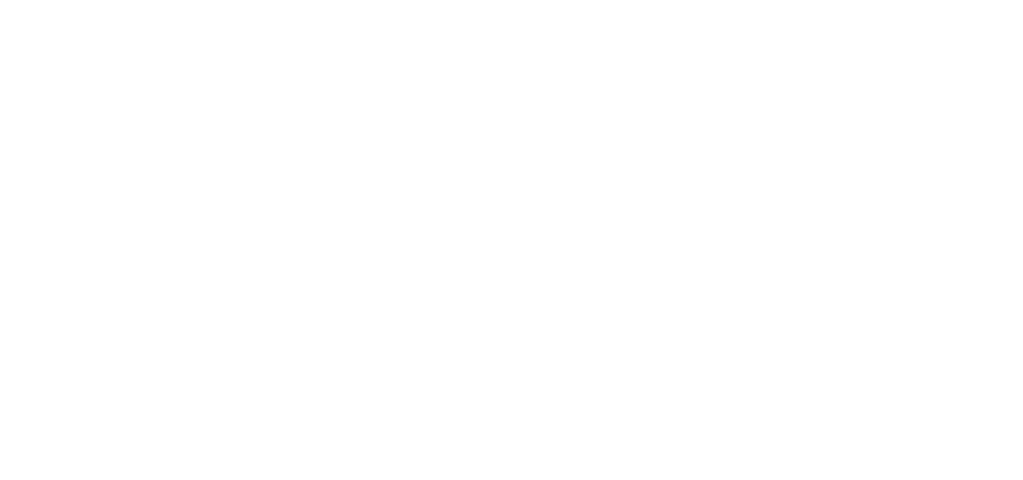
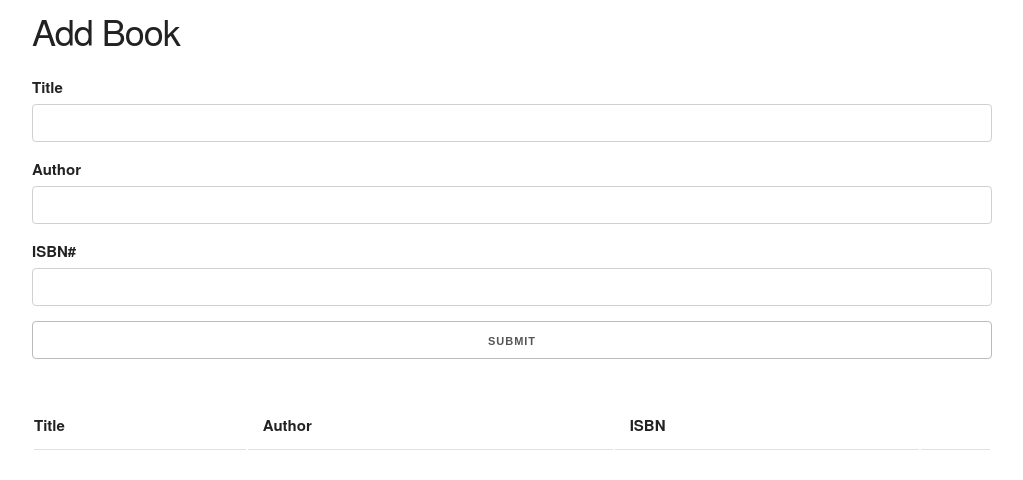
Before and after one commit to muzahid2559/Book_List_with_JavaScript-OOP, a plain HTML site: page index.html in a window 1280 px wide. Shown: the whole page, without its empty margins (128-1151 px from the left). Drawn offline with nearby package versions, Linux system fonts and the light colour scheme.

Commit message:
Preparing UI - Booklist

```diff
--- a/index.html
+++ b/index.html
@@ -8,6 +8,42 @@
     <title>Book List</title>
 </head>
 <body>
+    <div class="container">
+        <h3>Add Book</h3>
+        <form id="book-form" action="">
+            <div>
+                <label for="title">Title</label>
+                <input type="text" id="title" class="u-full-width">
+            </div>
+            <div>
+                <label for="author">Author</label>
+                <input type="text" id="author" class="u-full-width">
+            </div>
+            <div>
+                <label for="isbn">ISBN#</label>
+                <input type="text" id="isbn" class="u-full-width">
+            </div>
+            <div>
+                <input type="submit" value="submit" class="u-full-width">
+            </div>
+        </form>
+        <table class="u-full-width">
+            <thead>
+                <tr>
+                    <th>Title</th>
+                    <th>Author</th>
+                    <th>ISBN</th>
+                    <th></th>
+                </tr>
+            </thead>
+            <tbody id="book-list">
 
+            </tbody>
+
+
+        </table>
+
+    </div>
+    <script src="js/script.js"></script>
 </body>
 </html>
```
